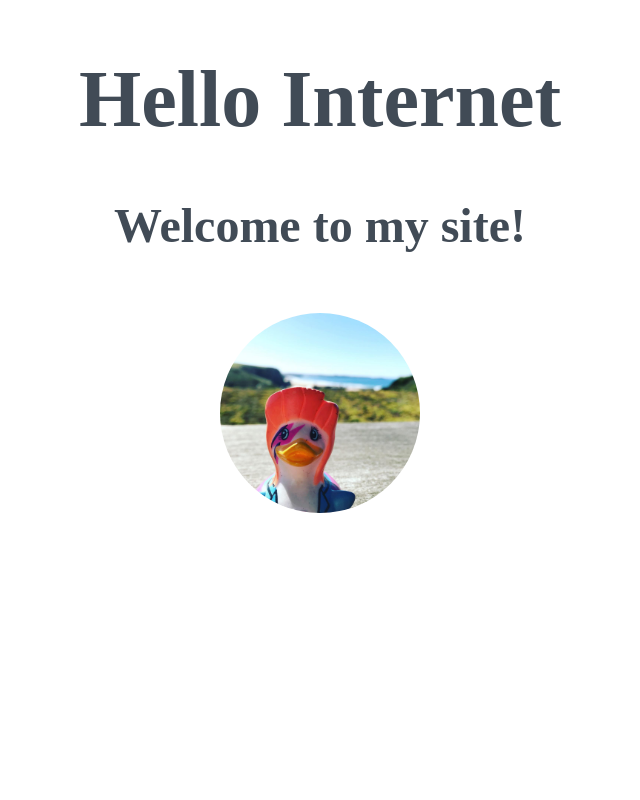
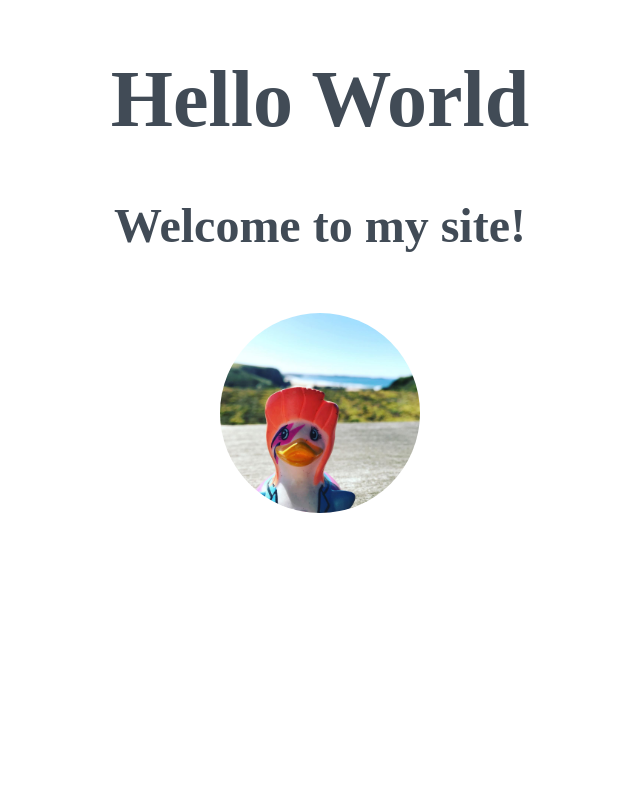
Before and after one commit to msraymundo/beginners-week-one, a plain HTML site: page index.html in a window 1280 px wide. Shown: the top 800 px of the page, without its empty margins (320-960 px from the left). Drawn offline with Linux system fonts and the light colour scheme.

Commit message:
Revert "updated hello world"
This reverts commit 5e954af798eaec18e33769717c0ac7503d357768.

```diff
--- a/index.html
+++ b/index.html
@@ -2,13 +2,13 @@
 <!doctype html>
 <html>
   <head>
-    <title>Hello Universe!</title>
+    <title>Hello World!</title>
     <!--Import the stylesheet by specifying the type and where in the files the stylesheet is-->
       <link rel="stylesheet" type="text/css" href="css/style.css">
   </head>
   <body>
   <div>
-    <h1>Hello Internet</h1>
+    <h1>Hello World</h1>
     <h2>Welcome to my site!</h2>
     <img src="./duck.jpg" alt="A duck" width="200px">
   </div>
```
